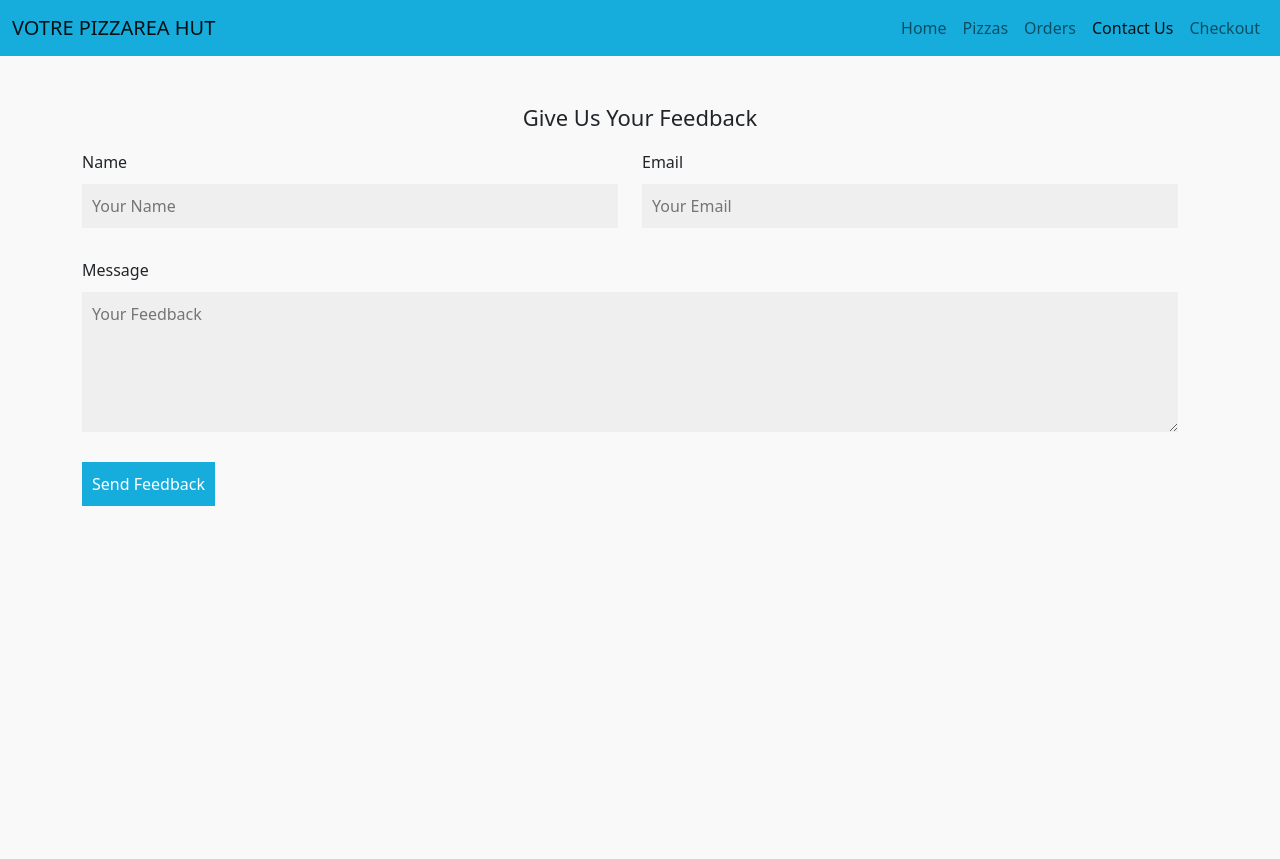
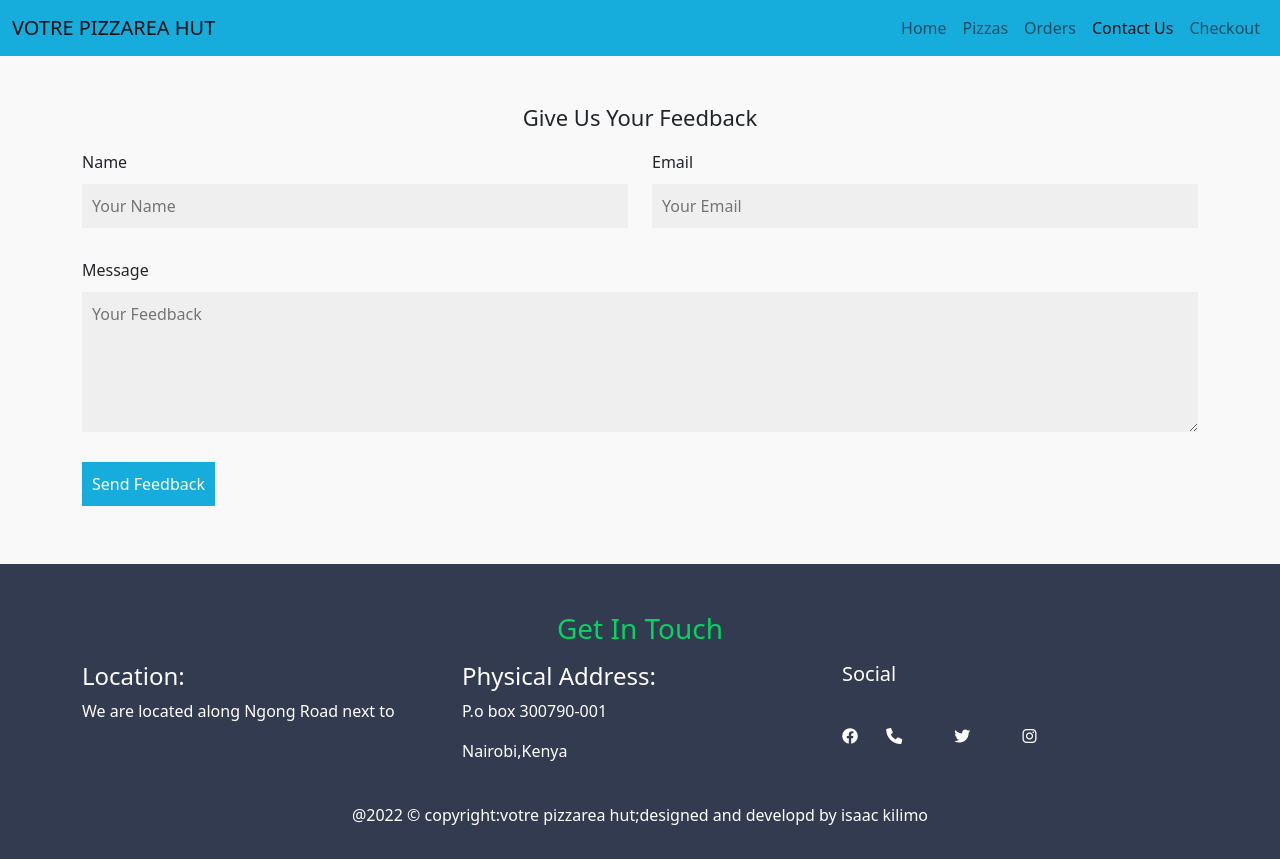
Before and after one commit to Isaac-kiptoo-kilimo/PIZZA-ORDER-WEBSITE, a plain HTML site: page pages/contact.html in a window 1280 px wide. Before the commit the page ends 800 px from the top, so only its background shows below. Drawn offline with nearby package versions, Linux system fonts and the light colour scheme.

```diff
--- a/pages/contact.html
+++ b/pages/contact.html
@@ -49,7 +49,7 @@
     <div class="container py-5">
         <div class="feedback-form">
             <h4>Give us your Feedback</h4>
-            <form method="post" class="form">
+            <form method="post" class="">
 
                 <div class="row">
                     <div class="col-md-6">
@@ -77,7 +77,35 @@
             </form>
         </div>
     </div>
-
+    <footer class="text-white pt-5 pb-3">
+        <div class="container">
+            <h3 class="text-center contact-head mb-3">Get In Touch</h3>
+            <div class="row">
+                <div class="col-md-4">
+                    <h4>Location:</h4>
+                    <p>We are located along Ngong Road next to </p>
+                </div>
+                <div class="col-md-4">
+                    <h4>Physical Address:</h4>
+                    <p>P.o box 300790-001</p>
+                    <p>Nairobi,Kenya</p>
+                </div>
+                <div class="col-md-4">
+                    <h5>Social</h5>
+                    <i class=" fab fa-facebook"></i>
+                    <i class="mx-4 fas fa-phone"></i>
+                    <i class="mx-4 fab fa-twitter"></i>
+                    <i class="m-4 fab fa-instagram"></i>
+                    <i class="m-4 fab fa-linkedIn"></i>
+                </div>
+            </div>
+            <p class="mt-4 text-center">@2022 &copy; copyright:votre pizzarea hut;designed and developd by isaac kilimo
+            </p>
+        </div>
+    </footer>
+    <script src="https://cdn.jsdelivr.net/npm/bootstrap@5.1.3/dist/js/bootstrap.min.js"
+        integrity="sha384-QJHtvGhmr9XOIpI6YVutG+2QOK9T+ZnN4kzFN1RtK3zEFEIsxhlmWl5/YESvpZ13"
+        crossorigin="anonymous"></script>
 </body>
 
 </html>
```
